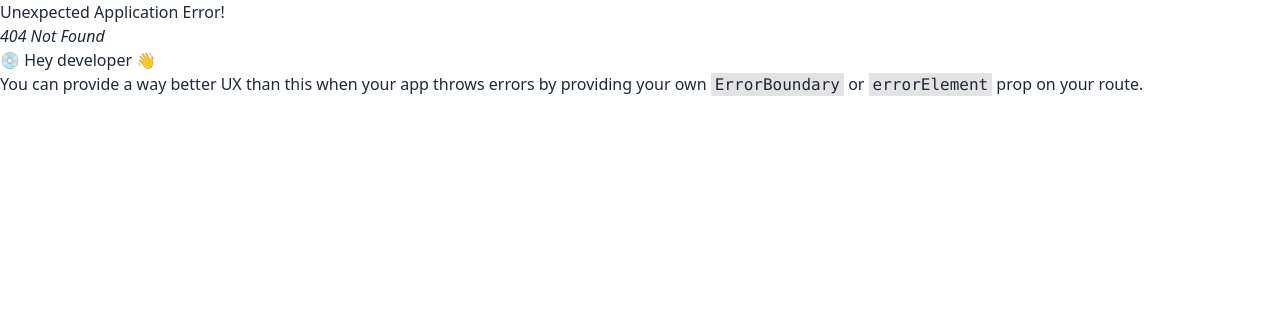
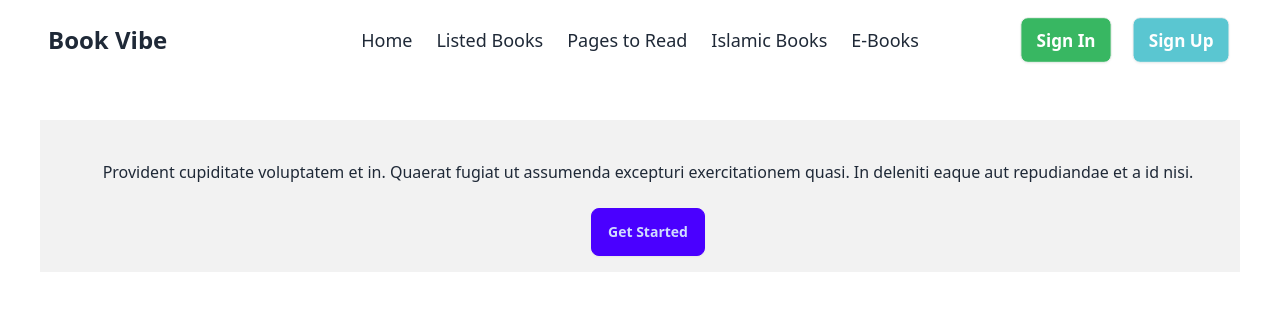
Before and after one commit to meizan2142/B9A8-BOOK-REVIEW, a React (Vite) app: page /bookdetails in a window 1280 px wide. Before the commit this address had no page. Shown: the top 310 px of the page. Built offline with nearby package versions, Linux system fonts and the light colour scheme.

Commit message:
Some functionalit added

```diff
--- a/package.json
+++ b/package.json
@@ -13,7 +13,8 @@
     "prop-types": "^15.8.1",
     "react": "^18.2.0",
     "react-dom": "^18.2.0",
-    "react-router-dom": "^6.22.3"
+    "react-router-dom": "^6.22.3",
+    "recharts": "^2.12.3"
   },
   "devDependencies": {
     "@types/react": "^18.2.66",
--- a/src/Component/Book.jsx
+++ b/src/Component/Book.jsx
@@ -1,7 +1,9 @@
 import PropTypes from 'prop-types';
+import { NavLink } from 'react-router-dom';
 const Book = ({book}) => {
     return (
         <div className="lg:mt-24 mt-10 lg:space-y-10">
+            <NavLink to='/bookdetails'>
             <div>
                 <div className="card bg-base-100 shadow-2xl">
                     <figure className="px-10 pt-10">
@@ -26,6 +28,7 @@ const Book = ({book}) => {
                     </div>
                 </div>
             </div>
+            </NavLink>
         </div>
     );
 };
--- /dev/null
+++ b/src/Component/BookDetails.jsx
@@ -0,0 +1,23 @@
+import PropTypes from 'prop-types';
+const BookDetails = ({book}) => {
+    return (
+        <div className='lg:w-[1200px] lg:mx-auto text-center m-2 lg:mt-12'>
+            <div className="hero bg-base-200">
+                <div className="hero-content flex-col lg:flex-row">
+                    <img src="" className="max-w-sm rounded-lg shadow-2xl" />
+                    <div>
+                        <h1 className="text-5xl font-bold"></h1>
+                        <p className="py-6">Provident cupiditate voluptatem et in. Quaerat fugiat ut assumenda excepturi exercitationem quasi. In deleniti eaque aut repudiandae et a id nisi.</p>
+                        <button className="btn btn-primary">Get Started</button>
+                    </div>
+                </div>
+            </div>
+        </div>
+    );
+};
+BookDetails.propTypes = {
+    book: PropTypes.object
+}
+
+
+export default BookDetails;
--- a/src/Component/Hero.jsx
+++ b/src/Component/Hero.jsx
@@ -8,7 +8,7 @@ const Hero = () => {
                 <div className="hero-content flex-col lg:flex-row-reverse  lg:gap-24">
                     <img src="https://i.ibb.co/B66s3VK/pngwing-com-1.png" className="w-48 lg:w-60" />
                     <div>
-                        <h1 className="lg:text-5xl text-3xl font-bold">Books to freshen <br /> up your bookshelf</h1>
+                        <h1 className="lg:text-5xl text-3xl font-bold">Books to freshen<br/>up your bookshelf</h1>
                         <div>
                         <NavLink to="/listedbooks"><button className="btn bg-[#38b762] text-lg font-semibold text-white mt-10">View The list</button></NavLink>
                         </div>
--- a/src/Component/Navbar.jsx
+++ b/src/Component/Navbar.jsx
@@ -9,22 +9,22 @@ const Navbar = () => {
                         <svg xmlns="http://www.w3.org/2000/svg" className="h-5 w-5" fill="none" viewBox="0 0 24 24" stroke="currentColor"><path strokeLinecap="round" strokeLinejoin="round" strokeWidth="2" d="M4 6h16M4 12h8m-8 6h16" /></svg>
                     </div>
                     <ul tabIndex={0} className="menu menu-sm dropdown-content mt-3 z-[1] p-2 shadow bg-base-100 rounded-box w-52">
-                    <NavLink to="/" className={({isActive}) => isActive? "text-lg font-semibold text-[#38b762] border-2 px-2 border-[#38b762]" : "text-lg font-normal"}>Home</NavLink>
-                    <NavLink to="/listedbooks" className={({isActive}) => isActive? "text-lg font-semibold text-[#38b762] border-2 px-2 border-[#38b762]" : "text-lg font-normal"}>Listed Books</NavLink>
-                    <NavLink to="/pagesToRead" className={({isActive}) => isActive? "text-lg font-semibold text-[#38b762] border-2 px-2 border-[#38b762]" : "text-lg font-normal"}>Pages to Read</NavLink>
-                    <NavLink to="/islamicbooks" className={({isActive}) => isActive? "text-lg font-semibold text-[#38b762] border-2 px-2 border-[#38b762]" : "text-lg font-normal"}>Islamic Books</NavLink>
-                    <NavLink to="/ebook" className={({isActive}) => isActive? "text-lg font-semibold text-[#38b762] border-2 px-2 border-[#38b762]" : "text-lg font-normal"}>E-Books</NavLink>
+                    <NavLink to="/" className={({isActive}) => isActive? "text-lg rounded-lg font-bold text-[#38b762] border-2 px-2 border-[#38b762]" : "text-lg font-normal"}>Home</NavLink>
+                    <NavLink to="/listedbooks" className={({isActive}) => isActive? "text-lg rounded-lg font-bold text-[#38b762] border-2 px-2 border-[#38b762]" : "text-lg font-normal"}>Listed Books</NavLink>
+                    <NavLink to="/pagesToRead" className={({isActive}) => isActive? "text-lg rounded-lg font-bold text-[#38b762] border-2 px-2 border-[#38b762]" : "text-lg font-normal"}>Pages to Read</NavLink>
+                    <NavLink to="/islamicbooks" className={({isActive}) => isActive? "text-lg rounded-lg font-bold text-[#38b762] border-2 px-2 border-[#38b762]" : "text-lg font-normal"}>Islamic Books</NavLink>
+                    <NavLink to="/ebook" className={({isActive}) => isActive? "text-lg rounded-lg font-bold text-[#38b762] border-2 px-2 border-[#38b762]" : "text-lg font-normal"}>E-Books</NavLink>
                     </ul>
                 </div>
                 <a className="text-2xl font-bold">Book Vibe</a>
             </div>
             <div className="navbar-center hidden lg:flex">
                 <ul className="menu menu-horizontal px-1 gap-6">
-                    <NavLink to="/" className={({isActive}) => isActive? "text-lg font-semibold text-[#38b762] border-2 px-2 border-[#38b762]" : "text-lg font-normal"}>Home</NavLink>
-                    <NavLink to="/listedbooks" className={({isActive}) => isActive? "text-lg font-semibold text-[#38b762] border-2 px-2 border-[#38b762]" : "text-lg font-normal"}>Listed Books</NavLink>
-                    <NavLink to="/pagesToRead" className={({isActive}) => isActive? "text-lg font-semibold text-[#38b762] border-2 px-2 border-[#38b762]" : "text-lg font-normal"}>Pages to Read</NavLink>
-                    <NavLink to="/islamicbooks" className={({isActive}) => isActive? "text-lg font-semibold text-[#38b762] border-2 px-2 border-[#38b762]" : "text-lg font-normal"}>Islamic Books</NavLink>
-                    <NavLink to="/ebook" className={({isActive}) => isActive? "text-lg font-semibold text-[#38b762] border-2 px-2 border-[#38b762]" : "text-lg font-normal"}>E-Books</NavLink>
+                    <NavLink to="/" className={({isActive}) => isActive? "text-lg rounded-lg font-bold text-[#38b762] border-2 px-2 border-[#38b762]" : "text-lg font-normal"}>Home</NavLink>
+                    <NavLink to="/listedbooks" className={({isActive}) => isActive? "text-lg rounded-lg font-bold text-[#38b762] border-2 px-2 border-[#38b762]" : "text-lg font-normal"}>Listed Books</NavLink>
+                    <NavLink to="/pagesToRead" className={({isActive}) => isActive? "text-lg rounded-lg font-bold text-[#38b762] border-2 px-2 border-[#38b762]" : "text-lg font-normal"}>Pages to Read</NavLink>
+                    <NavLink to="/islamicbooks" className={({isActive}) => isActive? "text-lg rounded-lg font-bold text-[#38b762] border-2 px-2 border-[#38b762]" : "text-lg font-normal"}>Islamic Books</NavLink>
+                    <NavLink to="/ebook" className={({isActive}) => isActive? "text-lg rounded-lg font-bold text-[#38b762] border-2 px-2 border-[#38b762]" : "text-lg font-normal"}>E-Books</NavLink>
                 </ul>
             </div>
             <div className="navbar-end gap-2 lg:gap-4 hidden lg:flex">
--- a/src/main.jsx
+++ b/src/main.jsx
@@ -7,6 +7,7 @@ import PagesToRead from './pages/PagesToRead.jsx'
 import IslamicBooks from './pages/IslamicBooks.jsx'
 import EBook from './pages/EBook.jsx'
 import MainLayout from './Component/MainLayout.jsx'
+import BookDetails from './Component/BookDetails.jsx'
 
 
 const router = createBrowserRouter([
@@ -34,6 +35,10 @@ const router = createBrowserRouter([
         path: '/ebook',
         element: <EBook></EBook>
       },
+      {
+        path: '/bookdetails',
+        element: <BookDetails></BookDetails>
+      },
     ]
   },
 ])
--- a/src/pages/EBook.jsx
+++ b/src/pages/EBook.jsx
@@ -1,6 +1,6 @@
 const EBook = () => {
     return (
-        <div>
+        <div className='lg:w-[1200px] lg:mx-auto text-center m-2'>
             <p>E-Book</p>
         </div>
     );
--- a/src/pages/IslamicBooks.jsx
+++ b/src/pages/IslamicBooks.jsx
@@ -1,6 +1,6 @@
 const IslamicBooks = () => {
     return (
-        <div>
+        <div className='lg:w-[1200px] lg:mx-auto text-center m-2'>
             <p>Islamic Books</p>
         </div>
     );
--- a/src/pages/ListedBooks.jsx
+++ b/src/pages/ListedBooks.jsx
@@ -1,8 +1,14 @@
 const ListedBooks = () => {
     return (
-        <div>
-            <p>Listed Books</p>
-            <p>Listed Books</p>
+        <div className='lg:w-[1200px] lg:mx-auto text-center m-2'>
+            <p className="bg-[#1313130d] rounded-2xl lg:mt-9 h-12 lg:h-24 items-center justify-center grid font-bold text-2xl">Books</p>
+            <label className="form-control lg:mt-8 mt-5 text-center justify-center items-center grid ">
+                <select className="select select-bordered bg-[#38b762] font-bold text-white text-lg border-none">
+                    <option>Rating</option>
+                    <option>Number of Pages</option>
+                    <option>Publisher Year</option>
+                </select>
+            </label>
         </div>
     );
 };
--- a/src/pages/PagesToRead.jsx
+++ b/src/pages/PagesToRead.jsx
@@ -1,7 +1,7 @@
 const PagesToRead = () => {
     return (
-        <div>
-            <p>Pages to Read</p>
+        <div className='lg:w-[1200px] lg:mx-auto text-center m-2'>
+
         </div>
     );
 };
```
Also changed, not shown: 1 other file (tests, documents, lock files or other folders).
